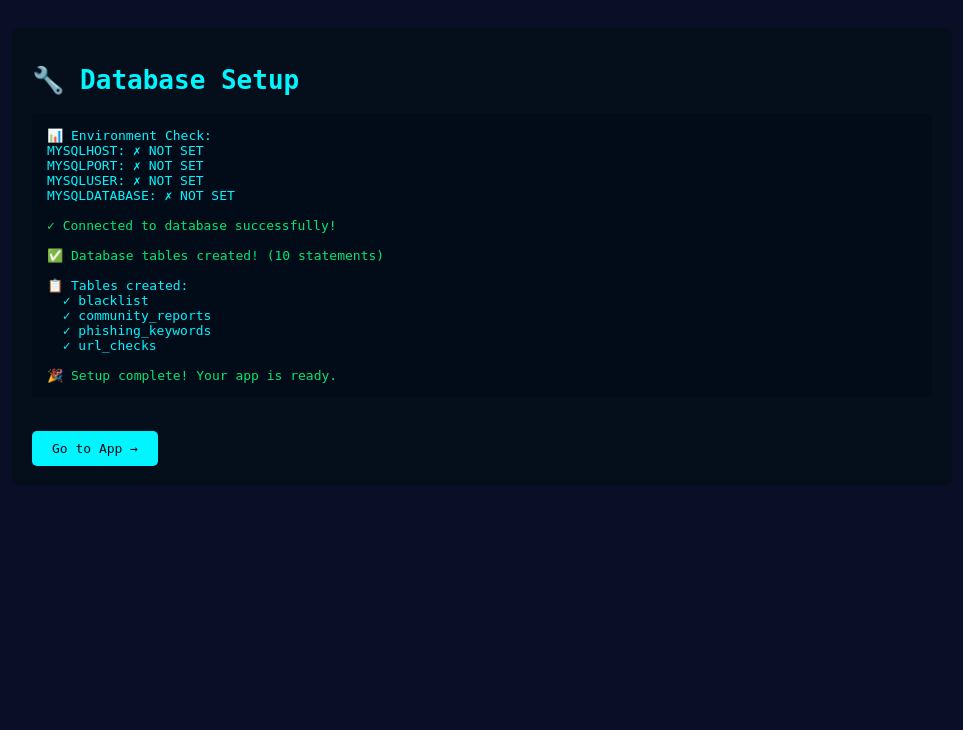
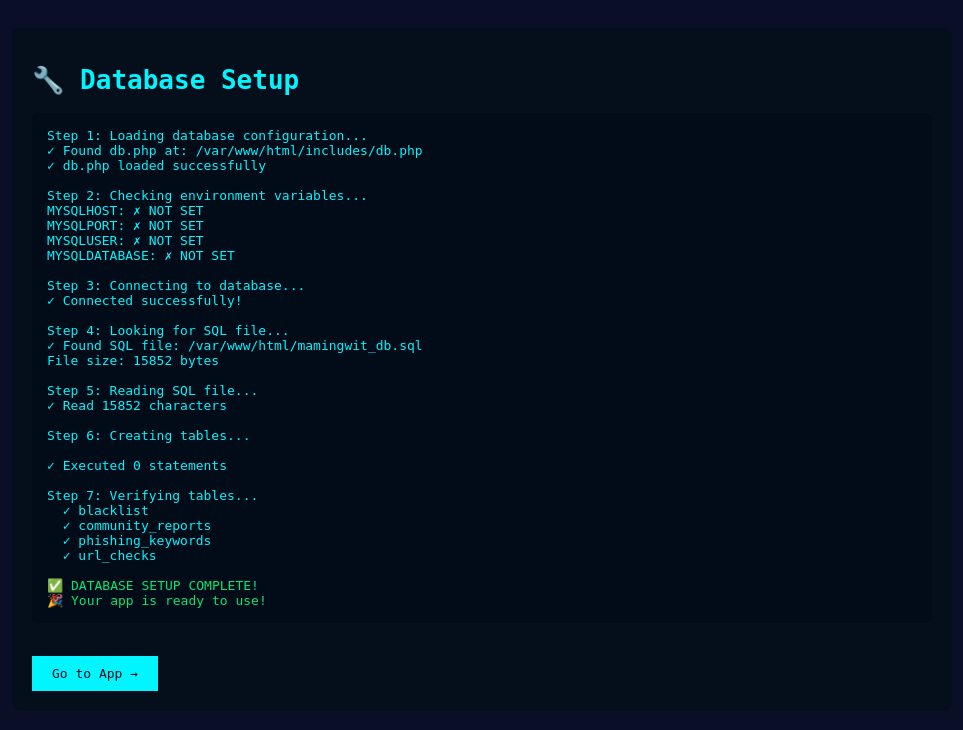
Before and after one commit to zethgabrielaragon/mamingwit_site, a PHP site: page /install.php in a window 1280 px wide. Shown: the top 730 px of the page, without its empty margins (158-1121 px from the left). Run offline with PHP 8.4, Linux system fonts and the light colour scheme.

Commit message:
Update install.php

```diff
--- a/install.php
+++ b/install.php
@@ -1,17 +1,28 @@
 <?php
-require_once __DIR__ . '/includes/db.php';
+error_reporting(E_ALL);
+ini_set('display_errors', 1);
 
 echo "<!DOCTYPE html>
 <html>
 <head>
-    <title>Database Setup</title>
+    <title>Database Setup - Mamingwit Checker</title>
     <style>
-        body { font-family: monospace; background: #0a0e27; color: #00f5ff; padding: 20px; }
-        .container { max-width: 900px; margin: 0 auto; background: #050f1c; padding: 20px; border-radius: 8px; }
+        body {
+            font-family: monospace;
+            background: #0a0e27;
+            color: #00f5ff;
+            padding: 20px;
+        }
+        .container {
+            max-width: 900px;
+            margin: 0 auto;
+            background: #050f1c;
+            padding: 20px;
+            border-radius: 8px;
+        }
         .success { color: #00e676; }
         .error { color: #ff1744; }
         pre { background: #020b18; padding: 15px; border-radius: 5px; overflow: auto; }
-        .button { display: inline-block; background: #00f5ff; color: #020b18; padding: 10px 20px; text-decoration: none; border-radius: 5px; margin-top: 20px; }
     </style>
 </head>
 <body>
@@ -19,52 +30,110 @@ echo "<!DOCTYPE html>
         <h1>🔧 Database Setup</h1>
         <pre>";
 
-echo "📊 Environment Check:\n";
-echo "MYSQLHOST: " . (getenv('MYSQLHOST') ? '✓ ' . getenv('MYSQLHOST') : '✗ NOT SET') . "\n";
-echo "MYSQLPORT: " . (getenv('MYSQLPORT') ? '✓ ' . getenv('MYSQLPORT') : '✗ NOT SET') . "\n";
-echo "MYSQLUSER: " . (getenv('MYSQLUSER') ? '✓ ' . getenv('MYSQLUSER') : '✗ NOT SET') . "\n";
-echo "MYSQLDATABASE: " . (getenv('MYSQLDATABASE') ? '✓ ' . getenv('MYSQLDATABASE') : '✗ NOT SET') . "\n\n";
+// Step 1: Check if we can include db.php
+echo "Step 1: Loading database configuration...\n";
+$db_file = __DIR__ . '/includes/db.php';
+if (file_exists($db_file)) {
+    echo "✓ Found db.php at: $db_file\n";
+    require_once $db_file;
+    echo "✓ db.php loaded successfully\n\n";
+} else {
+    die("✗ Cannot find db.php at: $db_file\n");
+}
 
+// Step 2: Check environment variables
+echo "Step 2: Checking environment variables...\n";
+$mysql_host = getenv('MYSQLHOST');
+$mysql_port = getenv('MYSQLPORT');
+$mysql_user = getenv('MYSQLUSER');
+$mysql_pass = getenv('MYSQLPASSWORD');
+$mysql_db = getenv('MYSQLDATABASE');
+
+echo "MYSQLHOST: " . ($mysql_host ? "✓ $mysql_host" : "✗ NOT SET") . "\n";
+echo "MYSQLPORT: " . ($mysql_port ? "✓ $mysql_port" : "✗ NOT SET") . "\n";
+echo "MYSQLUSER: " . ($mysql_user ? "✓ $mysql_user" : "✗ NOT SET") . "\n";
+echo "MYSQLDATABASE: " . ($mysql_db ? "✓ $mysql_db" : "✗ NOT SET") . "\n\n";
+
+// Step 3: Try to connect
+echo "Step 3: Connecting to database...\n";
 try {
     $db = Database::getInstance();
     $conn = $db->getConnection();
-    echo "<span class='success'>✓ Connected to database successfully!</span>\n\n";
+    echo "✓ Connected successfully!\n\n";
+} catch (Exception $e) {
+    die("✗ Connection failed: " . $e->getMessage() . "\n");
+}
 
-    // Read and execute SQL
-    $sql = file_get_contents(__DIR__ . '/mamingwit_db.sql');
-    $statements = explode(";\n", $sql);
+// Step 4: Check if SQL file exists
+echo "Step 4: Looking for SQL file...\n";
+$sql_file = __DIR__ . '/mamingwit_db.sql';
+if (file_exists($sql_file)) {
+    echo "✓ Found SQL file: $sql_file\n";
+    echo "File size: " . filesize($sql_file) . " bytes\n\n";
+} else {
+    echo "✗ SQL file not found at: $sql_file\n";
+    echo "Files in directory:\n";
+    $files = scandir(__DIR__);
+    foreach ($files as $f) {
+        if (!is_dir($f)) {
+            echo "  - $f\n";
+        }
+    }
+    die("\n");
+}
+
+// Step 5: Read and execute SQL
+echo "Step 5: Reading SQL file...\n";
+$sql_content = file_get_contents($sql_file);
+echo "✓ Read " . strlen($sql_content) . " characters\n\n";
+
+echo "Step 6: Creating tables...\n";
+// Split SQL by semicolons
+$statements = explode(";", $sql_content);
 $count = 0;
 
-    foreach ($statements as $statement) {
-        $statement = trim($statement);
-        if (!empty($statement) && !preg_match('/^--/', $statement)) {
-            if (strpos($statement, 'DROP DATABASE') === false &&
-                strpos($statement, 'CREATE DATABASE') === false &&
-                strpos($statement, 'USE ') === false) {
-                if ($conn->query($statement) === TRUE) {
+foreach ($statements as $stmt) {
+    $stmt = trim($stmt);
+    if (!empty($stmt) && !preg_match('/^--/', $stmt) && !preg_match('/^\/\*/', $stmt)) {
+        // Skip statements that might cause issues
+        if (strpos($stmt, 'DROP DATABASE') === false &&
+            strpos($stmt, 'CREATE DATABASE') === false &&
+            strpos($stmt, 'USE ') === false &&
+            strpos($stmt, 'SET SQL_MODE') === false &&
+            strpos($stmt, 'SET time_zone') === false &&
+            strpos($stmt, 'START TRANSACTION') === false &&
+            strpos($stmt, 'COMMIT') === false) {
+
+            if ($conn->query($stmt) === TRUE) {
                 $count++;
+                echo "  ✓ Executed: " . substr($stmt, 0, 50) . "...\n";
+            } else {
+                echo "  ⚠ Warning: " . $conn->error . "\n";
             }
         }
     }
 }
 
-    echo "<span class='success'>✅ Database tables created! ($count statements)</span>\n\n";
+echo "\n✓ Executed $count statements\n\n";
 
-    // Verify tables
+// Step 7: Verify tables
+echo "Step 7: Verifying tables...\n";
 $result = $conn->query("SHOW TABLES");
-    echo "📋 Tables created:\n";
+$tables = [];
 while ($row = $result->fetch_array()) {
+    $tables[] = $row[0];
     echo "  ✓ " . $row[0] . "\n";
 }
 
-    echo "\n<span class='success'>🎉 Setup complete! Your app is ready.</span>\n";
-
-} catch (Exception $e) {
-    echo "<span class='error'>❌ Error: " . $e->getMessage() . "</span>\n";
+if (in_array('url_checks', $tables) && in_array('blacklist', $tables)) {
+    echo "\n<span class='success'>✅ DATABASE SETUP COMPLETE!</span>\n";
+    echo "<span class='success'>🎉 Your app is ready to use!</span>\n";
+} else {
+    echo "\n<span class='error'>⚠ Some tables are missing. Please check errors above.</span>\n";
 }
 
 echo "</pre>
-        <a href='/' class='button'>Go to App →</a>
+        <a href='/' class='button' style='display:inline-block; background:#00f5ff; color:#020b18; padding:10px 20px; text-decoration:none; margin-top:20px;'>Go to App →</a>
     </div>
 </body>
 </html>";
```
Lines whose indentation alone changed are shown as unchanged.
